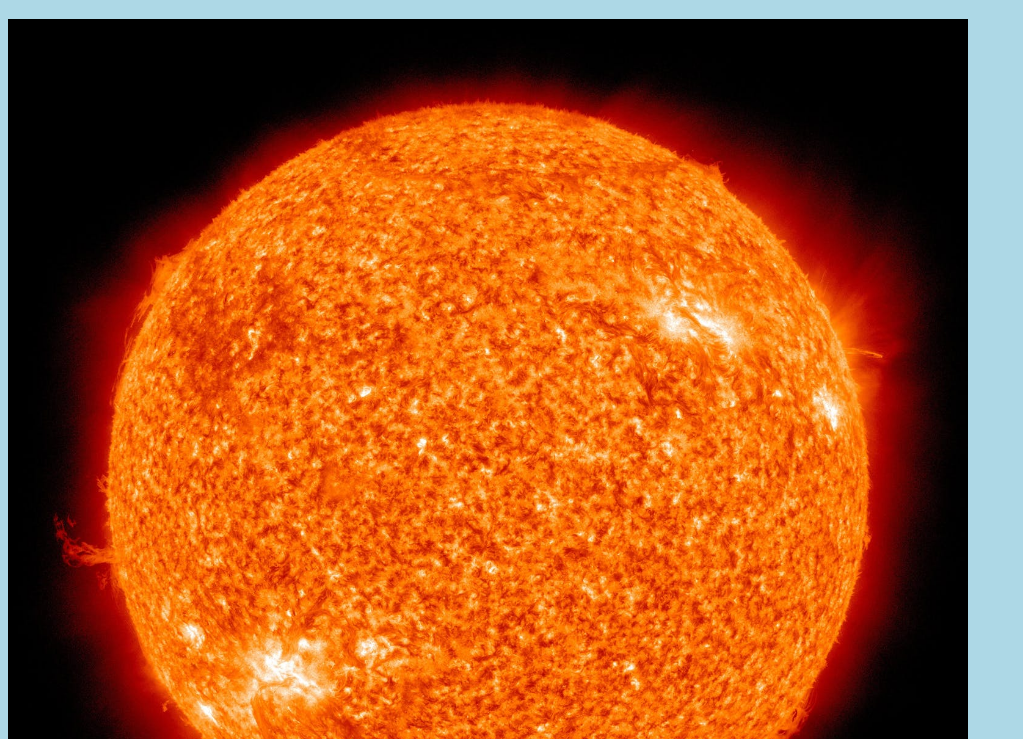
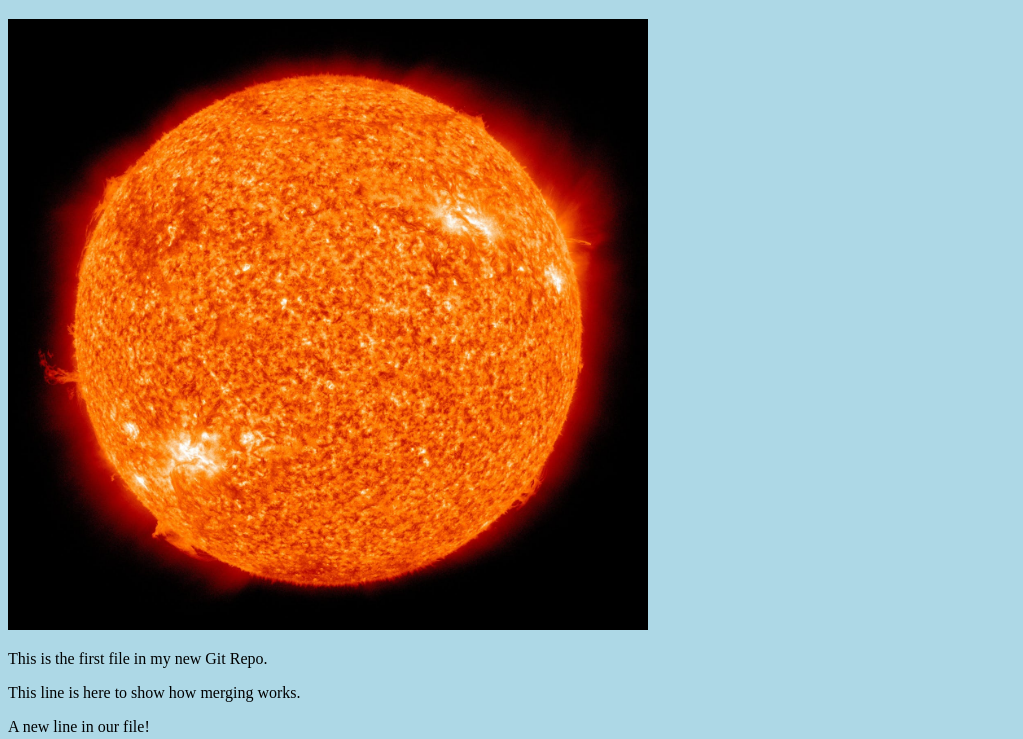
Before and after one commit to SorourNajmi/SorourNajmi.github.io, a plain HTML site: page index.html in a window 1280 px wide. Shown: the part 61-800 px from the top of the page, without its empty margins (0-1023 px from the left). Drawn offline with Linux system fonts and the light colour scheme.

Commit message:
Updated index.html. Resized image

```diff
--- a/index.html
+++ b/index.html
@@ -7,10 +7,12 @@
 <body>
 
 <h1>Hello world!</h1>
-<div><img src="img_hello_world.jpg" alt="Hello World from Space" style="width:100%;max-width:960px"></div>
+<div><img src="img_hello_world.jpg" alt="Hello World from Space"
+    style="width:100%;max-width:640px"></div>
 <p>This is the first file in my new Git Repo.</p>
 <p>This line is here to show how merging works.</p>
 <p>A new line in our file!</p>
-<div><img src="img_hello_git.jpg" alt="Hello Git" style="width:100%;max-width:640px"></div>
+<div><img src="img_hello_git.jpg" alt="Hello Git"
+    style="width:100%;max-width:640px"></div>
 </body>
 </html>
```
